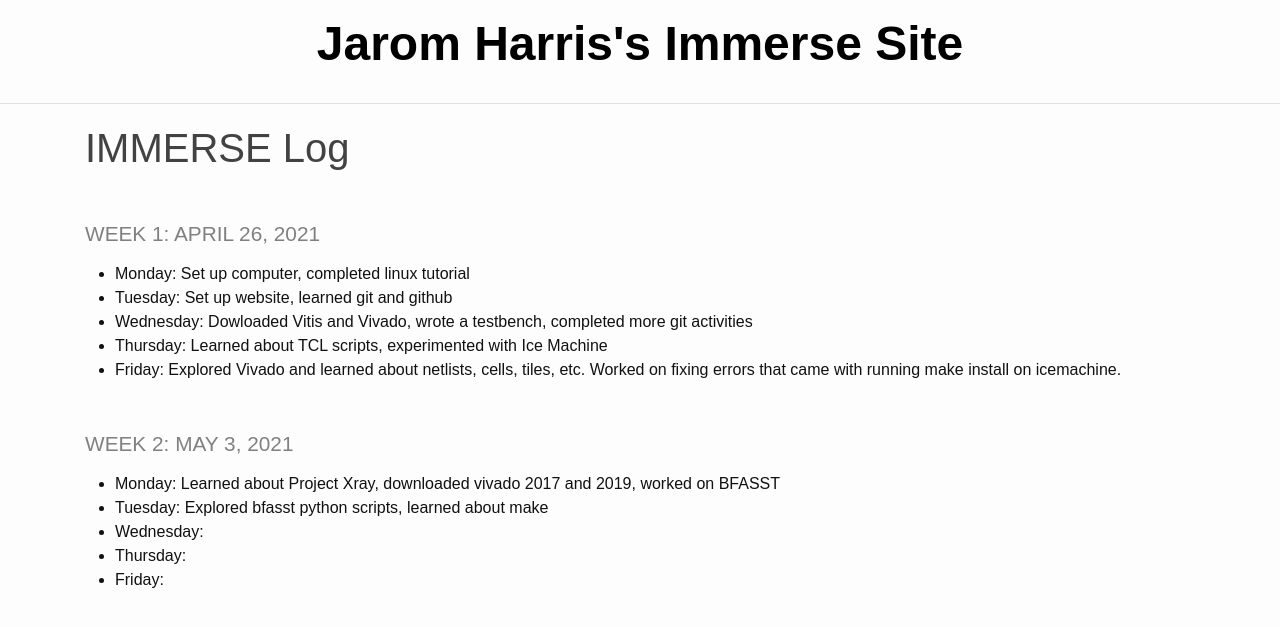
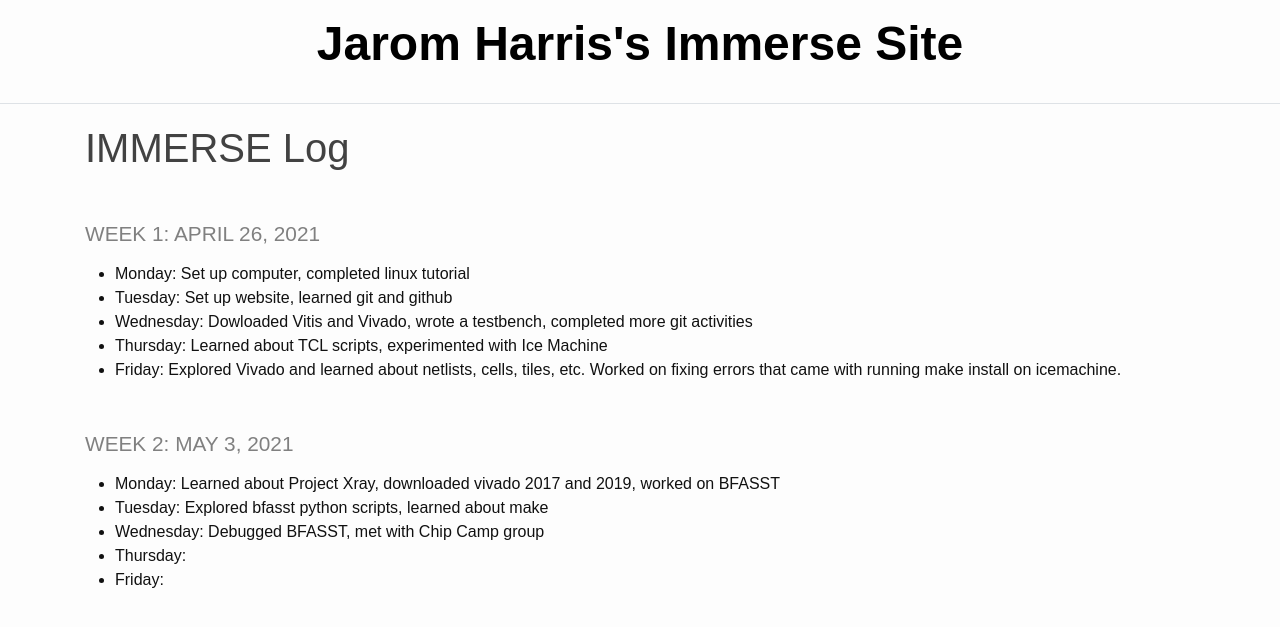
Before and after one commit to jaromharris/immerse, a Jekyll site: the page built from index.md, in a window 1280 px wide. Shown: the top 627 px of the page. Built offline with Jekyll 4.4.1, drawn with Linux system fonts in a browser that asks for light colours.

Commit message:
Update index.md

```diff
--- a/index.md
+++ b/index.md
@@ -14,6 +14,6 @@ title: IMMERSE Log
 ### Week 2: May 3, 2021
 * **Monday**: Learned about Project Xray, downloaded vivado 2017 and 2019, worked on BFASST
 * **Tuesday**: Explored bfasst python scripts, learned about make
-* **Wednesday**:
+* **Wednesday**: Debugged BFASST, met with Chip Camp group
 * **Thursday**:
 * **Friday**:
```
